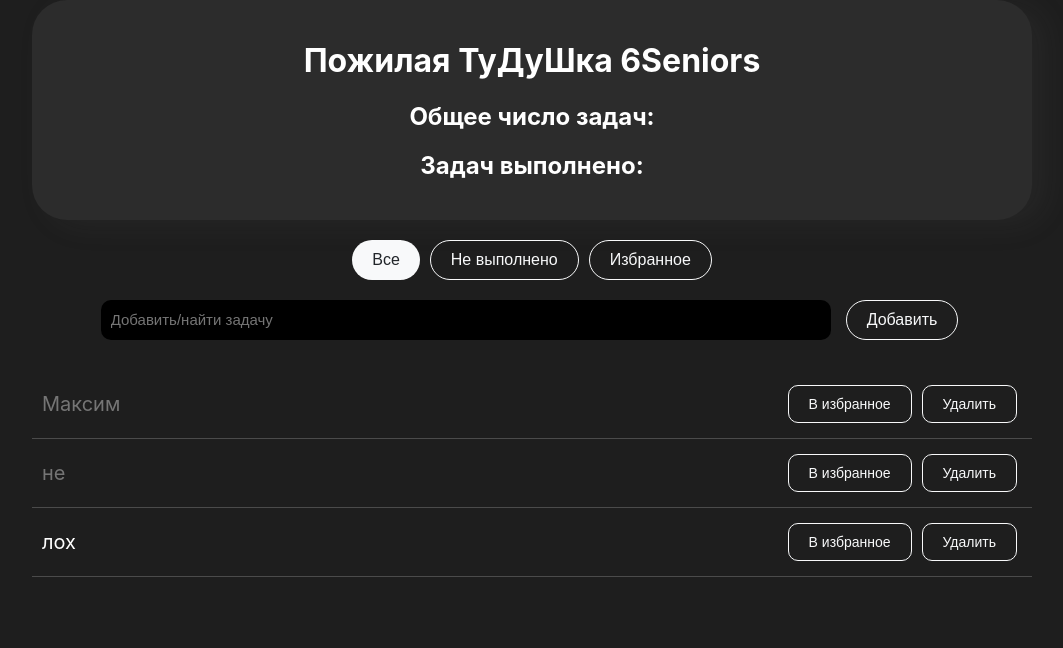
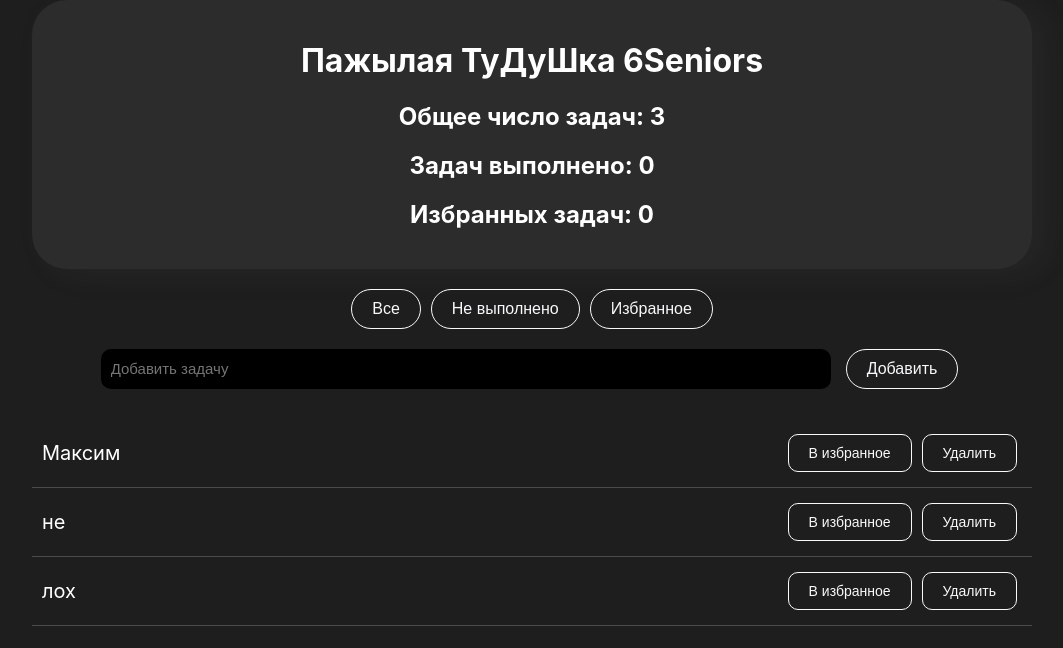
Before and after one commit to Ra1n-xD/todolist-react, a React (Create React App) app: page / in a window 1280 px wide. Shown: the top 648 px of the page, without its empty margins (108-1171 px from the left). Built offline with nearby package versions, Linux system fonts and the light colour scheme.

Commit message:
Реализованн функционал добавление, удаление, выполнение, избранное, сортировки (с багами)

```diff
--- a/src/App.tsx
+++ b/src/App.tsx
@@ -1,4 +1,3 @@
-// import TodoList from './TodoList';
 import AddTask from './components/AddTask/AddTask';
 import AppInfo from './components/AppInfo/AppInfo';
 import TasksList from './components/TasksList/TasksList';
@@ -12,25 +11,85 @@ interface ITask {
   id: number;
   title: string;
   completed: boolean;
+  favorites: boolean;
 }
 
 const App = () => {
   const [todos, setTodos] = useState<ITask[]>([
-    { id: Math.random() * 1000, title: 'Максим', completed: true },
-    { id: Math.random() * 1000, title: 'не', completed: true },
-    { id: Math.random() * 1000, title: 'лох', completed: false }
+    { id: Math.floor(Math.random() * 1000), title: 'Максим', completed: false, favorites: false },
+    { id: Math.floor(Math.random() * 1000), title: 'не', completed: false, favorites: false },
+    { id: Math.floor(Math.random() * 1000), title: 'лох', completed: false, favorites: false }
   ]);
 
-  function addTask(titleTask: string) {
-    setTodos([{ id: Math.random() * 1000, title: titleTask, completed: false }, ...todos]);
-  }
+  const [visibleTodos, setVisibleTodos] = useState<ITask[]>(todos);
+
+  const addTask = (titleTask: string) => {
+    const newTask: ITask = {
+      id: Math.floor(Math.random() * 1000),
+      title: titleTask,
+      completed: false,
+      favorites: false
+    };
+
+    setTodos((prevTodos) => [newTask, ...prevTodos]);
+    setVisibleTodos((prevTodos) => [newTask, ...prevTodos]);
+  };
+
+  const deleteTask = (id: number) => {
+    setTodos((prevTodos) => prevTodos.filter((task) => task.id !== id));
+    setVisibleTodos((prevTodos) => prevTodos.filter((task) => task.id !== id));
+  };
+
+  const completeTask = (id: number) => {
+    const complete = (prevTodos: any) => {
+      const newTodos = prevTodos.map((task: any) => {
+        if (task.id === id) {
+          return { ...task, completed: !task.completed, favorites: false };
+        }
+        return task;
+      });
+
+      const completedTasks = newTodos.filter((task: any) => task.completed);
+      const activeTasks = newTodos.filter((task: any) => !task.completed);
+      return [...activeTasks, ...completedTasks];
+    };
+
+    setTodos((prevTodos) => complete(prevTodos));
+    setVisibleTodos((prevTodos) => complete(prevTodos));
+  };
+
+  const favoritesTask = (id: number) => {
+    const favorites = (prevTodos: any) => {
+      return prevTodos.map((task: any) => {
+        if (task.id === id) {
+          return { ...task, favorites: !task.favorites };
+        }
+        return task;
+      });
+    };
+
+    setTodos((prevTodos) => favorites(prevTodos));
+    setVisibleTodos((prevTodos) => favorites(prevTodos));
+  };
+
+  const showAll = () => {
+    setVisibleTodos(todos);
+  };
+
+  const showIncomplete = () => {
+    setVisibleTodos(todos.filter((task) => !task.completed));
+  };
+
+  const showFavorites = () => {
+    setVisibleTodos(todos.filter((task) => task.favorites));
+  };
 
   return (
     <div className="app">
-      <AppInfo />
-      <TasksFilter />
+      <AppInfo todos={todos} />
+      <TasksFilter showAll={showAll} showIncomplete={showIncomplete} showFavorites={showFavorites} />
       <AddTask addTask={addTask} />
-      <TasksList todos={todos} />
+      <TasksList todos={visibleTodos} deleteTask={deleteTask} completeTask={completeTask} favoritesTask={favoritesTask} />
     </div>
   );
 };
--- a/src/components/AddTask/AddTask.tsx
+++ b/src/components/AddTask/AddTask.tsx
@@ -1,17 +1,17 @@
-import Button from '../Button/Button';
 import React, { useState } from 'react';
 
 import './AddTask.css';
 
-const AddTask = ({ addTask, findTask }: any) => {
-  const [value, setValue] = useState<string>('');
+const AddTask = ({ addTask }: any) => {
+  const [value, setValue] = useState('');
 
   function handleChange(e: any) {
     setValue(e.target.value);
   }
 
   function handleClick(e: any) {
-    if (value.length < 1) return;
+    e.preventDefault();
+    if (value.trim().length < 1) return;
     addTask(value);
     setValue('');
   }
@@ -19,9 +19,10 @@ const AddTask = ({ addTask, findTask }: any) => {
   return (
     <div className="app-add-form">
       <form className="add-form">
-        <input type="text" className="form-control" value={value} placeholder="Добавить/найти задачу" onChange={handleChange} />
-        <Button name={'Добавить'} styleName={'btn btn-outline-light'} onClick={handleClick} />
-        {/* <Button name={'Поиск'} styleName={'btn btn-outline-light'} onClick={handleClick} /> */}
+        <input type="text" className="form-control" value={value} placeholder="Добавить задачу" onChange={handleChange} />
+        <button type="submit" className="btn btn-outline-light" onClick={handleClick}>
+          Добавить
+        </button>
       </form>
     </div>
   );
--- a/src/components/AppInfo/AppInfo.tsx
+++ b/src/components/AppInfo/AppInfo.tsx
@@ -1,11 +1,15 @@
 import './AppInfo.css';
 
-const AppInfo = () => {
+const AppInfo = ({ todos }: any) => {
+  const completedTasks = todos.reduce((acc: number, item: any) => (item.completed ? ++acc : acc), 0);
+  const favoriteTasks = todos.reduce((acc: number, item: any) => (item.favorites ? ++acc : acc), 0);
+
   return (
     <div className="app-info">
-      <h1>Пожилая ТуДуШка 6Seniors</h1>
-      <h2>Общее число задач:</h2>
-      <h2>Задач выполнено:</h2>
+      <h1>Пажылая ТуДуШка 6Seniors</h1>
+      <h2>Общее число задач: {todos.length}</h2>
+      <h2>Задач выполнено: {completedTasks}</h2>
+      <h2>Избранных задач: {favoriteTasks}</h2>
     </div>
   );
 };
--- a/src/components/Button/Button.tsx
+++ b/src/components/Button/Button.tsx
@@ -1,14 +1,13 @@
 import './Button.css';
 
-interface IButtonProps {
-  name: string;
-  styleName: string;
-  onClick?: React.MouseEventHandler<HTMLButtonElement>;
-}
+const Button = ({ name, styleName, onClick }: any) => {
+  const handleTaskClick = (e: any) => {
+    e.stopPropagation();
+    onClick();
+  };
 
-const Button = ({ name, styleName, onClick }: any) => {
   return (
-    <button type="button" className={styleName} onClick={onClick}>
+    <button type="button" className={styleName} onClick={handleTaskClick}>
       {name}
     </button>
   );
--- a/src/components/TasksFilter/TasksFilter.tsx
+++ b/src/components/TasksFilter/TasksFilter.tsx
@@ -2,15 +2,14 @@ import Button from '../Button/Button';
 
 import './TasksFilter.css';
 
-const AppFilter = () => {
+const TasksFilter = ({ showAll, showIncomplete, showFavorites }: any) => {
   return (
     <div className="btn-group">
-      <Button name={'Все'} styleName={'btn btn-light'} />
-
-      <Button name={'Не выполнено'} styleName={'btn btn-outline-light'} />
-      <Button name={'Избранное'} styleName={'btn btn-outline-light'} />
+      <Button name={'Все'} styleName={'btn btn-outline-light'} onClick={showAll} />
+      <Button name={'Не выполнено'} styleName={'btn btn-outline-light'} onClick={showIncomplete} />
+      <Button name={'Избранное'} styleName={'btn btn-outline-light'} onClick={showFavorites} />
     </div>
   );
 };
 
-export default AppFilter;
+export default TasksFilter;
--- a/src/components/TasksList/TasksList.css
+++ b/src/components/TasksList/TasksList.css
@@ -15,8 +15,21 @@
   cursor: pointer;
 }
 
+.tast-item-favorites {
+  border: 1px solid rgba(243, 207, 4, 0.7);
+}
+
 .task-completed {
   color: #757575;
+}
+
+.task-completed button:first-child {
+  visibility: hidden;
+}
+
+.task-completed button {
+  color: #9e9e9e;
+  border: 1px solid #757575;
 }
 
 .task-list li:hover {
--- a/src/components/TasksList/TasksList.tsx
+++ b/src/components/TasksList/TasksList.tsx
@@ -1,11 +1,14 @@
 import TasksListItem from './TasksListItem';
 
-const TasksList = ({ todos }: any) => {
-  // console.log(todos);
+const TasksList = ({ todos, deleteTask, completeTask, favoritesTask }: any) => {
   const tasksList = todos.map((task: any) => {
-    const { id, title, completed } = task;
+    const { id, title, completed, favorites } = task;
 
-    return <TasksListItem key={id} name={title} styleName={completed ? 'task-completed' : ''} />;
+    let taskStyle = '';
+    if (completed) taskStyle += ' task-completed';
+    else if (favorites) taskStyle += ' tast-item-favorites';
+
+    return <TasksListItem key={id} id={id} name={title} styleName={taskStyle} deleteTask={deleteTask} completeTask={completeTask} favoritesTask={favoritesTask} />;
   });
 
   return <ul className="task-list">{tasksList}</ul>;
--- a/src/components/TasksList/TasksListItem.tsx
+++ b/src/components/TasksList/TasksListItem.tsx
@@ -2,18 +2,14 @@ import Button from '../Button/Button';
 
 import './TasksList.css';
 
-const TasksListItem = ({ name, styleName }: { name: string; styleName: string }) => {
-  const handleTaskClick = () => {};
-
+const TasksListItem = ({ id, name, styleName, deleteTask, completeTask, favoritesTask }: any) => {
   return (
     <>
-      <li className={'task-list-item ' + styleName}>
-        <span className="task-label" onClick={handleTaskClick}>
-          {name}
-        </span>
+      <li className={'task-list-item ' + styleName} onClick={() => completeTask(id)}>
+        <span className="task-label">{name}</span>
         <div className="task-buttons">
-          <Button name={'В избранное'} styleName={'btn btn-favorite'} />
-          <Button name={'Удалить'} styleName={'btn btn-delete'} />
+          <Button name={'В избранное'} styleName={'btn btn-favorite ' + styleName} onClick={() => favoritesTask(id)} />
+          <Button name={'Удалить'} styleName={'btn btn-delete'} onClick={() => deleteTask(id)} />
         </div>
       </li>
       <span className="task-separator"></span>
```
Also changed, not shown: src/TodoList.tsx (deleted, +0 -40 lines).
